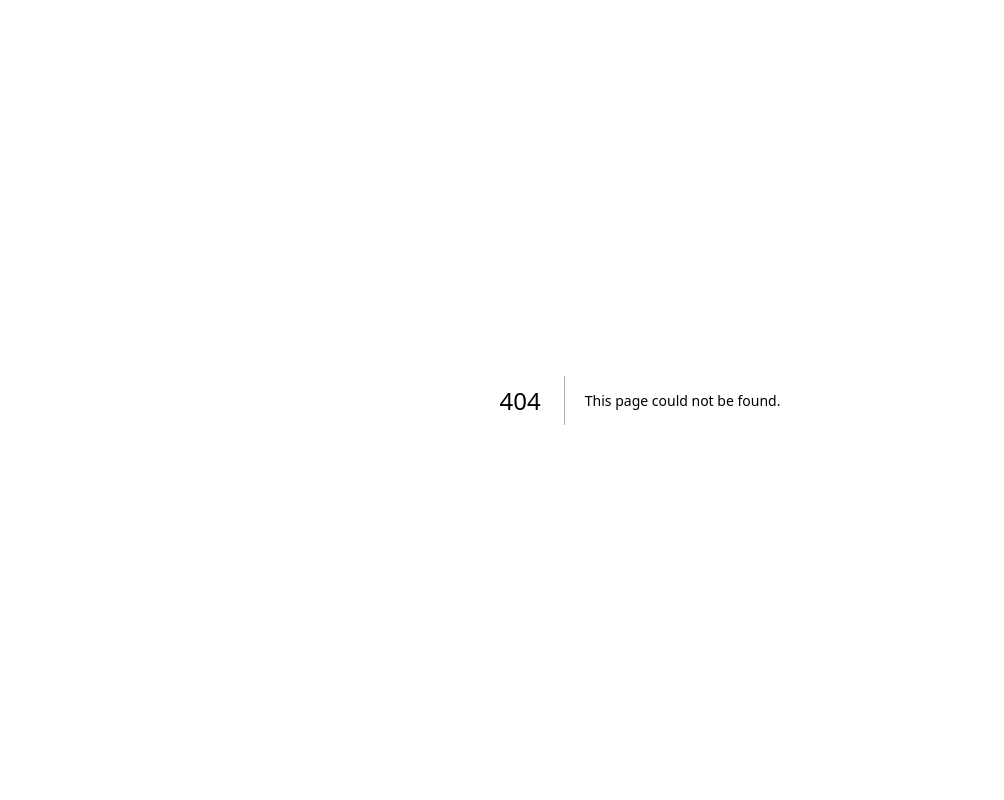
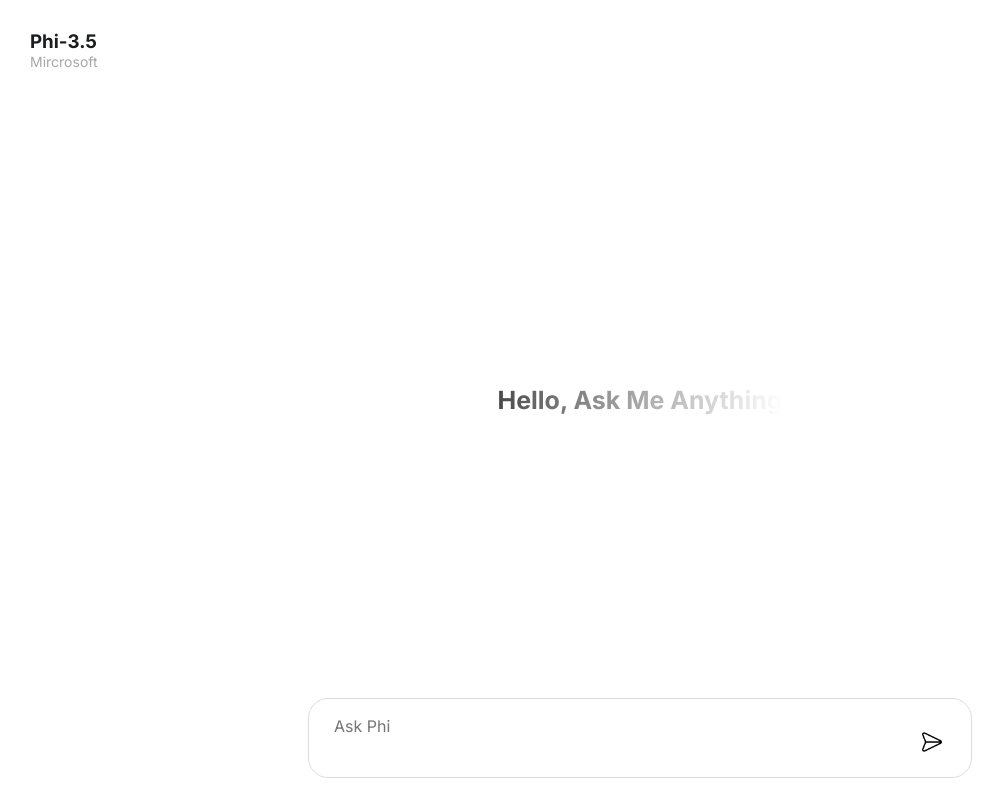
Before and after one commit to uuell/Phi-3.5-AI-Chatbot, a Next.js app: page /phichat in a window 1280 px wide. Before the commit this address had no page. Shown: the whole page, without its empty margins (0-1004 px from the left). Built offline with nearby package versions, Linux system fonts and the light colour scheme.

Commit message:
added gemini-1.5-flash

```diff
--- /dev/null
+++ b/app/api/gemini/route.js
@@ -0,0 +1,38 @@
+import { GoogleGenerativeAI } from "@google/generative-ai";
+
+const genAI = new GoogleGenerativeAI(process.env.NEXT_PUBLIC_GEMINI_TOKEN);
+const model = genAI.getGenerativeModel({ model: "gemini-1.5-flash" });
+
+// Store chat history in memory (Resets on server restart)
+let chat = model.startChat({ history: [] });
+
+export async function POST(req) {
+  try {
+    const { prompt } = await req.json();
+
+    console.log(prompt);
+
+    if (!prompt) {
+        console.log("no prompt");
+      return new Response(JSON.stringify({ error: "Prompt is required" }), {
+        status: 400,
+        headers: { "Content-Type": "application/json" },
+      });
+    }
+
+    // Send message while keeping conversation context
+    const result = await chat.sendMessage(prompt);
+    const responseText = result.response.text();
+    console.log(result);
+
+    return new Response(JSON.stringify({ response: responseText }), {
+      status: 200,
+      headers: { "Content-Type": "application/json" },
+    });
+  } catch (error) {
+    return new Response(JSON.stringify({ error: error.message }), {
+      status: 500,
+      headers: { "Content-Type": "application/json" },
+    });
+  }
+}
--- /dev/null
+++ b/app/phichat/page.jsx
@@ -0,0 +1,86 @@
+"use client";
+
+import { useState, useEffect, useRef } from "react";
+import {handleSendMessage} from "../lib/action";
+import Image from "next/image.js";
+import send from "../send.png";
+import styles from "./page.module.css";
+
+export default function Home() {
+  const [inputText, setInputText] = useState("");
+  const [isLoading, setIsLoading] = useState(false);
+  const [chatHistory, setChatHistory] = useState([]);
+  const chatContainerRef = useRef(null);
+
+  useEffect(() => {
+    // Scroll to the bottom of the chat history whenever it updates
+    if (chatContainerRef.current) {
+      chatContainerRef.current.scrollTop = chatContainerRef.current.scrollHeight;
+    }
+  }, [chatHistory]);
+
+  const handleSend = () => {
+    handleSendMessage(inputText, chatHistory, setChatHistory, setInputText, setIsLoading);
+  }
+
+  return (
+    <>
+      <div className={styles.logoContainer}>
+        <h3>Phi-3.5</h3>
+        <div className={styles.logoMicrosoft}>Mircrosoft</div>
+      </div>
+      <div className={styles.container}>
+        {
+          chatHistory.length === 0 ? <h1 className={styles.header}>Hello, Ask Me Anything</h1> : null
+        }
+        <div className={styles.chatContainer} ref={chatContainerRef}>
+          {chatHistory.map((message, index) => (
+            <div
+              key={index}
+              className={`
+                ${styles.message}
+                ${styles[message.role]}
+              `}
+            >
+              <div className={`
+                ${message.role === "user" ? styles["message-user-input"] : styles["message-user-output"]}
+              `}>
+                {message.content}
+              </div>
+            </div>
+          ))}
+          {
+            isLoading && (
+              <div className={styles.dots}></div>
+            )
+          }
+        </div>
+        <div className={styles.inputContainer}>
+          <textarea
+            name="input-text"
+            value={inputText}
+            onChange={(e) => setInputText(e.target.value)}
+            onKeyDown={(e) => {
+              if (e.key === "Enter" && !e.shiftKey) {
+                e.preventDefault();
+                handleSend();
+              }
+            }}
+            placeholder="Ask Phi"
+            className={styles.input}
+            rows={2}
+          />
+            <Image
+              src={send}
+              alt="Send"
+              width={20}
+              height={20}
+              className={styles.button}
+              onClick={handleSend}
+            />
+        </div>
+
+      </div>
+    </>
+  );
+}
--- /dev/null
+++ b/app/phichat/page.module.css
@@ -0,0 +1,176 @@
+.container {
+    max-width: 45%;
+    height: 100vh;
+    margin: 0 auto;
+    display: flex;
+    flex-direction: column;
+    justify-content: space-between;
+    padding: 20px;
+    position: relative;
+  }
+
+  @media (max-width: 1300px) {
+    .container {
+      max-width: 55%;
+    }
+  }
+
+  @media (max-width: 500px) {
+    .container {
+      max-width: 100%;
+    }
+  }
+
+
+  .chatContainer {
+    position: relative;
+    display: flex;
+    flex-direction: column;
+    gap: 15px;
+    padding: 0 20px;
+    overflow-y: auto;
+    max-height: 78vh;
+  }
+
+  .logoContainer {
+    position: absolute;
+    top: 20px;
+    left: 20px;
+    padding: 10px;
+  }
+  @media (max-width: 500px) {
+    .logoContainer {
+      display: none;
+    }
+  }
+  .logoMicrosoft {
+    color: #A8A8A8;
+    font-size: 14px;
+    font-weight: 400;
+  }
+
+  .header {
+    position: absolute;
+    font-size: 25px;
+    top: 50%;
+    left: 50%;
+    transform: translate(-50%, -50%);
+    background: linear-gradient(to left, #484848, #646464, #7C7C7C, #949494, #A8A8A8, #BEBEBE, #D4D4D4, #E8E8E8, #FFFFFF);
+    background-clip: text;
+    -webkit-text-fill-color: transparent;
+  }
+
+  @media (prefers-color-scheme: light) {
+    .header {
+      background: linear-gradient(to right, #484848, #646464, #7C7C7C, #949494, #A8A8A8, #BEBEBE, #D4D4D4, #E8E8E8, #FFFFFF);
+      background-clip: text;
+      -webkit-text-fill-color: transparent;
+    }
+  }
+  .message {
+    margin-bottom: 10px;
+    line-height: 1.5;
+  }
+
+  .message.user {
+    display: flex;
+    justify-content: flex-end;
+  }
+
+  .message-user-input {
+    line-height: 1.5;
+    display: inline-block;
+    max-width: 300px;
+    text-justify: auto;
+    padding: 10px 15px;
+    background-color: #333537;
+    border-radius: 20px 0px 20px 20px;
+  }
+
+  @media (prefers-color-scheme: light) {
+    .message-user-input {
+      background-color: #ddd;
+    }
+  }
+
+  .message-user-output {
+    white-space: pre-line;
+  }
+
+
+  .message.assistant {
+    text-align: left;
+  }
+
+  .inputContainer {
+    position: relative;
+    height: 80px;
+  }
+
+  .input {
+    position: absolute;
+    bottom: 3%;
+    left: 0%;
+    right: 0%;
+
+    padding: 15px 25px;
+    border: 1px solid #ddd;
+    border-radius: 20px;
+    background: none;
+    resize: none;
+    font-size: 16px;
+    line-height: 1.5;
+  }
+  .input:focus {
+    outline: none;
+  }
+  @media (max-width: 500px) {
+    .input {
+      height: 60px;
+    }
+  }
+
+  .buttonContainer {
+    padding: 10px;
+    border: solid 1px;
+  }
+  .button {
+    position: absolute;
+    right: 30px;
+    bottom: 35%;
+    cursor: pointer;
+  }
+  @media (max-width: 500px) {
+    .button {
+      right: 20px;
+      bottom: 25%;
+    }
+  }
+
+
+  .dots {
+     width: 9.6px;
+     height: 9.6px;
+     background: #333537;
+     color: #333537;
+     border-radius: 50%;
+     box-shadow: 16px 0,-16px 0;
+     animation: dots-u8fzftsm 1s infinite linear alternate;
+  }
+
+  @keyframes dots-u8fzftsm {
+     0% {
+        box-shadow: 16px 0,-16px 0;
+        background: #333537;
+     }
+
+     33% {
+        box-shadow: 16px 0,-16px 0 rgba(51,53,55,0.13);
+        background: #333537;
+     }
+
+     66% {
+        box-shadow: 16px 0 rgba(51,53,55,0.13),-16px 0;
+        background: #333537;
+     }
+  }
--- a/package.json
+++ b/package.json
@@ -9,6 +9,7 @@
     "lint": "next lint"
   },
   "dependencies": {
+    "@google/generative-ai": "^0.21.0",
     "@huggingface/inference": "^2.8.1",
     "next": "15.1.4",
     "react": "^19.0.0",
```
Also changed, not shown: app/page.jsx (+43 -26 lines), 1 other file (tests, documents, lock files or other folders).
